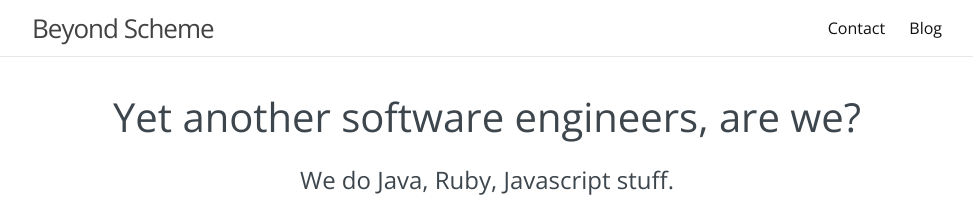
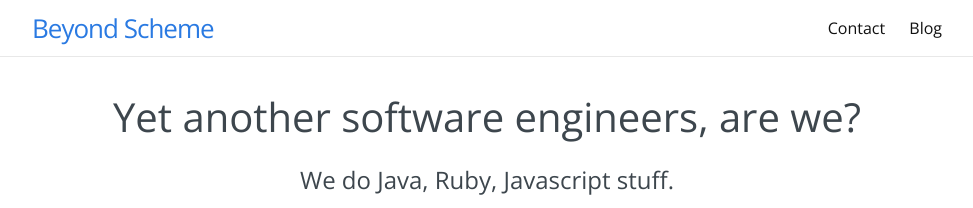
Before and after one commit to BeyondScheme/BeyondScheme.github.io, a Jekyll site: the page built from index.html, in a window 1280 px wide. Shown: the top 208 px of the page, without its empty margins (153-1126 px from the left). Built offline with Jekyll 4.4.1, drawn with Linux system fonts in a browser that asks for light colours.

Commit message:
logo brand always blue

```diff
--- a/_sass/_base.scss
+++ b/_sass/_base.scss
@@ -111,6 +111,14 @@ a.contact-button {
   &:hover {
     color: $background-color;
     background-color: lighten($brand-color, 5%);
+  }
+}
+
+a.site-title {
+  color: $brand-color;
+
+  &:visited, &:hover {
+    color: $brand-color;
   }
 }
 
```
